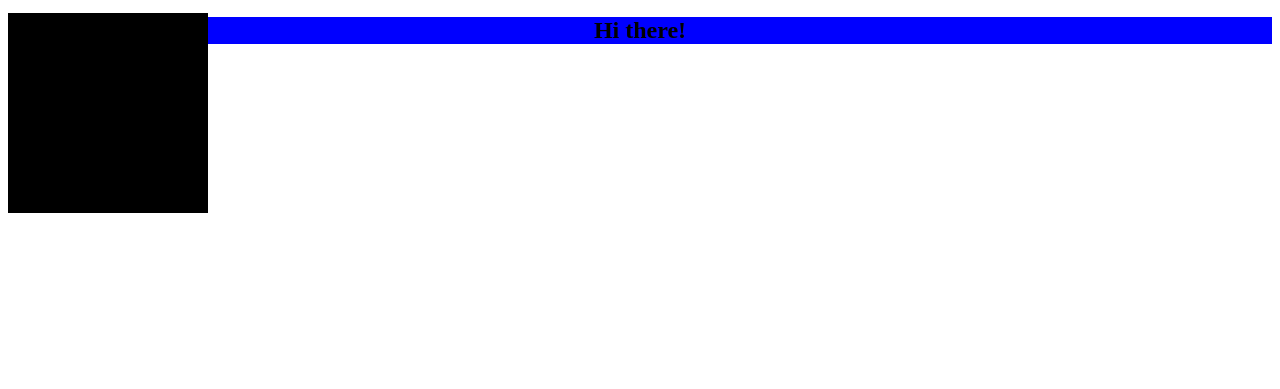
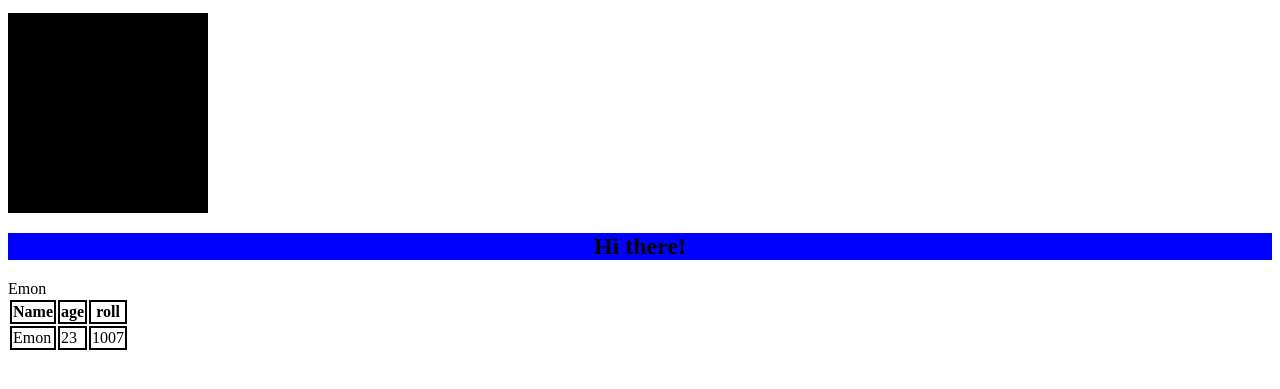
Before and after one commit to Mohimanul2024/emon-fsd, a plain HTML site: page index.html in a window 1280 px wide. Shown: the part 119-508 px from the top of the page. Drawn offline with Linux system fonts and the light colour scheme.

Commit message:
added table  html

```diff
--- a/index.html
+++ b/index.html
@@ -21,5 +21,24 @@
     <div class="h2">
     <div>Emon </div>
     </div>
+    <table>
+        <thead>
+            <tr>
+                <th>Name</th>
+                <th>age</th>
+                <th>roll</th>
+            </tr>
+        </thead>
+        <tbody>
+                <tr>
+                    <td>Emon</td>
+                    <td>23</td>
+                    <td>1007</td>
+                </tr>
+        </tbody>
+        <tfoot>
+
+        </tfoot>
+    </table>
 </body>
 </html>
--- a/style.css
+++ b/style.css
@@ -2,18 +2,16 @@
     height: 200px;
     width: 200px;
     background: #000;
-    display:flex;
-    position: absolute;
-    justify-content: center;
-    align-items: center;
+
 }
 h1{
     background: red;
-    text-align: center;
-    display: flex;
-    position: relative;
+
 }
 .p{
     text-align: center;
     background: blue;
 }
+td,th{
+    border: 2px solid black;
+}
```
